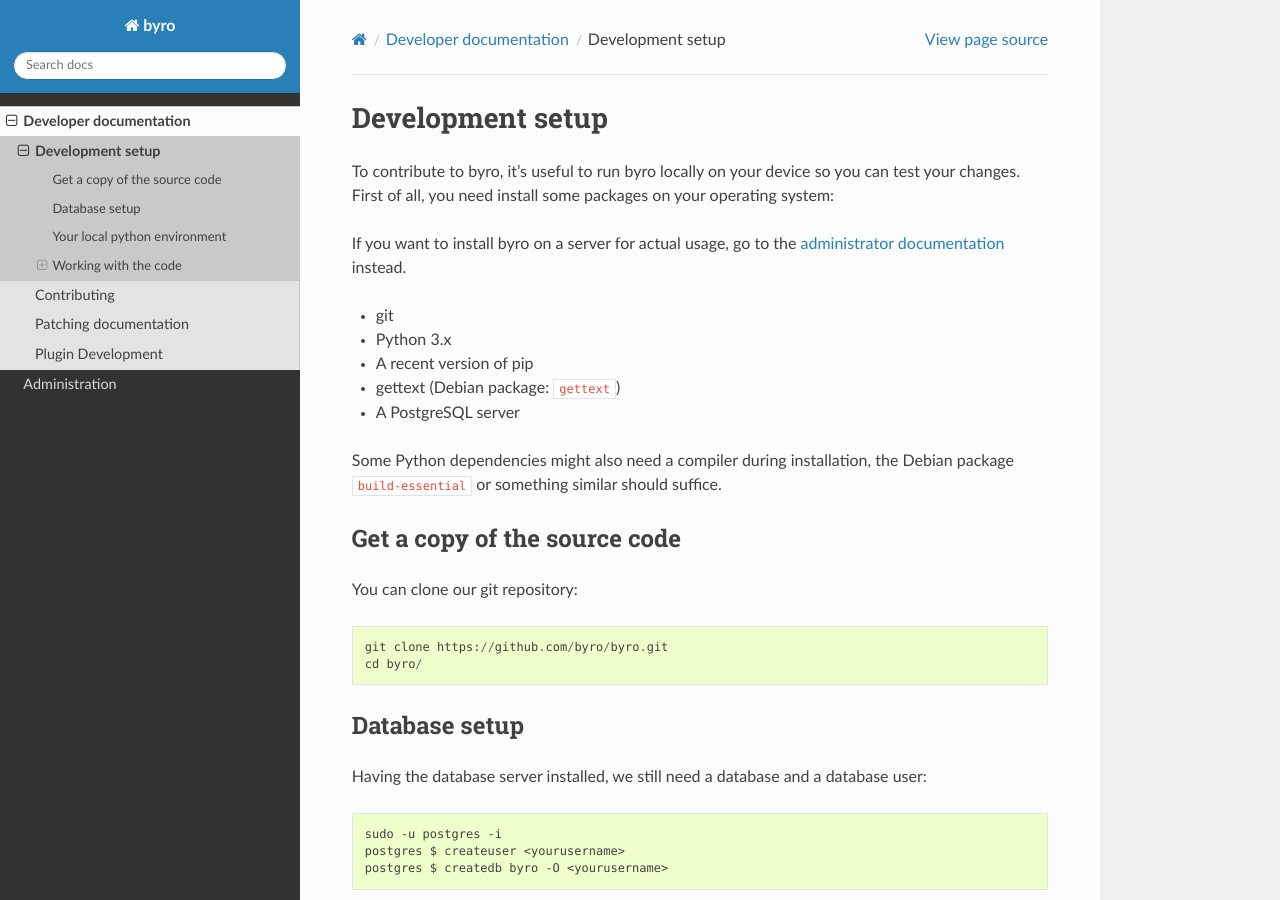
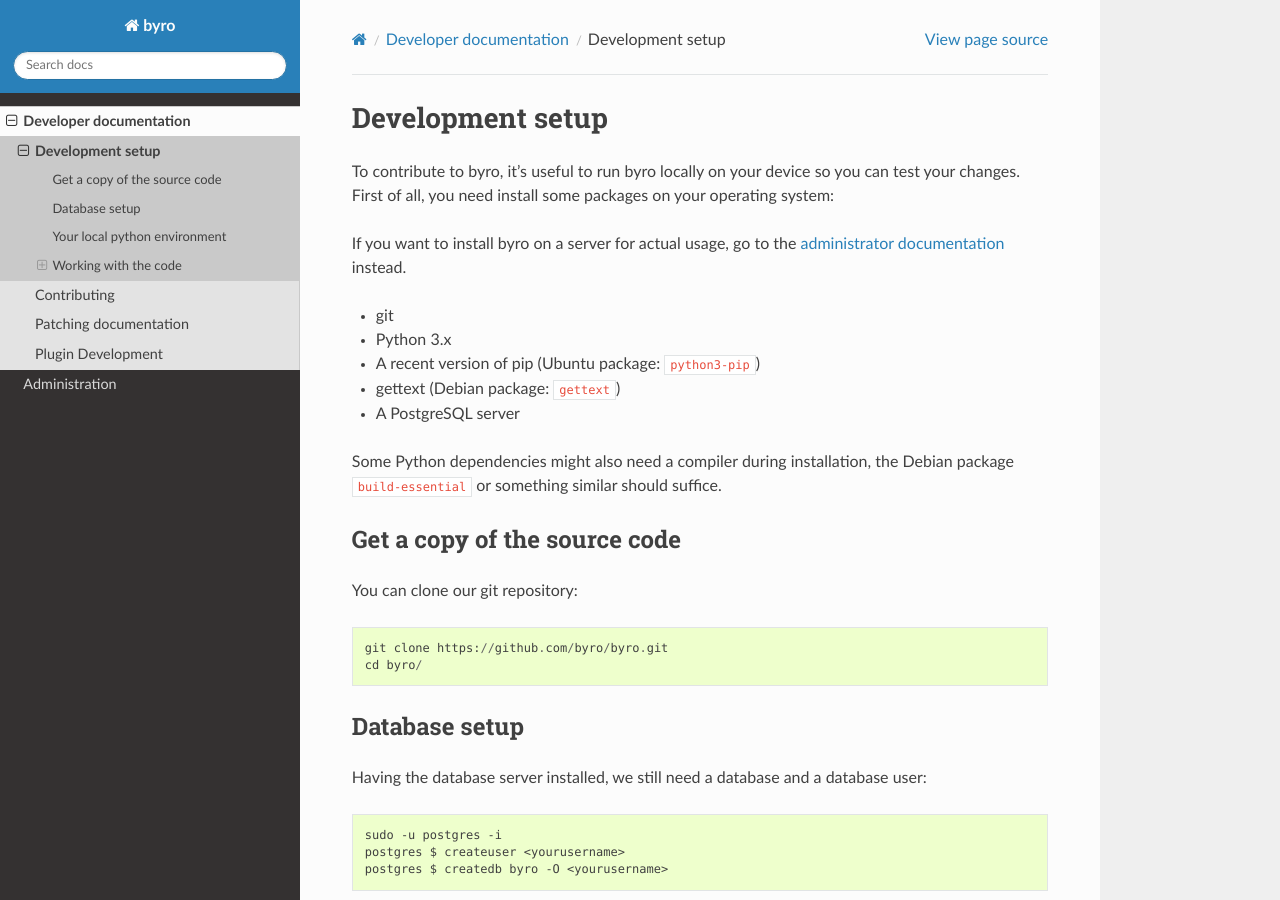
Before and after one commit to byro/byro, a Sphinx documentation site: the page built from docs/developer/setup.rst, in a window 1280 px wide and 900 px high. Built offline with Sphinx 7.4.7 and the Read the Docs theme 2.0.0, drawn with Linux system fonts in a browser that asks for light colours; the version number could not be read and is left out.

Commit message:
mention ubuntu package for pip

```diff
--- a/docs/developer/setup.rst
+++ b/docs/developer/setup.rst
@@ -8,7 +8,7 @@
 
 * git
 * Python 3.x
-* A recent version of pip
+* A recent version of pip (Ubuntu package: ``python3-pip``)
 * gettext (Debian package: ``gettext``)
 * A PostgreSQL server
 
```
